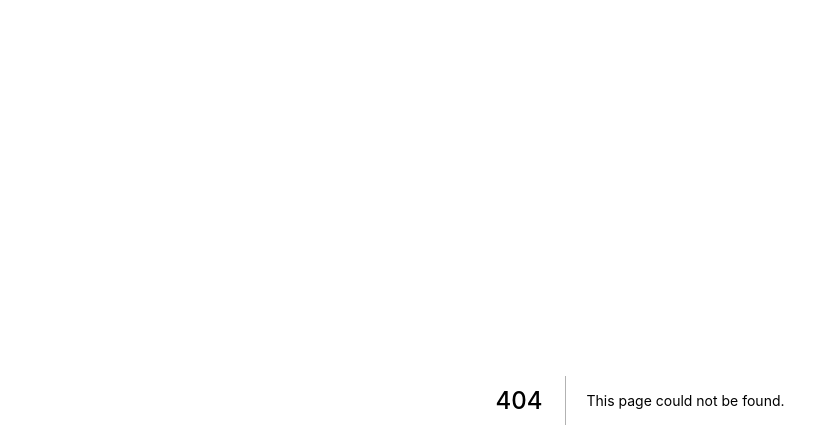
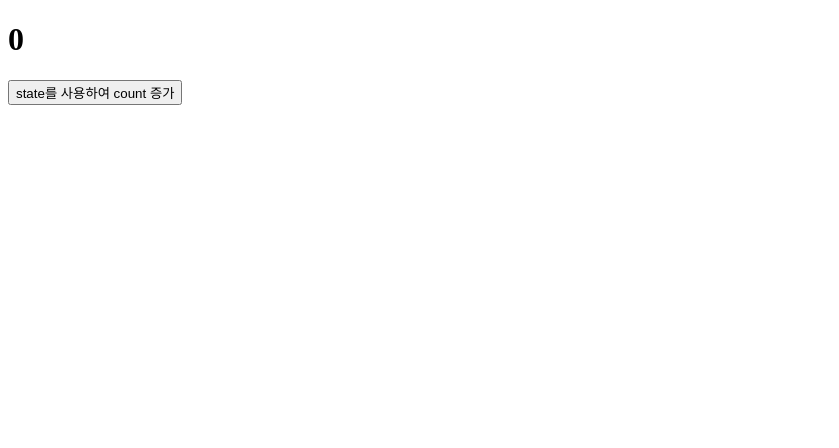
Before and after one commit to kim-jingyu/frontend, a Next.js app: page /01-01-qqq/state-count in a window 1280 px wide. Before the commit this address had no page. Shown: the top 448 px of the page, without its empty margins (0-839 px from the left). Built offline with nearby package versions, Linux system fonts and the light colour scheme.

Commit message:
feat(class):  state로 count 예제 실험해보기

```diff
--- /dev/null
+++ b/pages/01-01-qqq/state-count.js
@@ -0,0 +1,19 @@
+// state로 count 예제 실험해보기
+import { useState } from "react";
+
+function New(){
+    const [count, setCount] = useState(0)   // state로 컴포넌트 변수 만들기
+
+    function handleClick() {
+        setCount(count + 1) // 갯수가 증가하면서, 화면에 정상적으로 반영됨
+    }
+
+    return(
+        <div>
+            <h1>{count}</h1>
+            <button onClick={handleClick}>state를 사용하여 count 증가</button>
+        </div>
+    )
+}
+
+export default New
```
